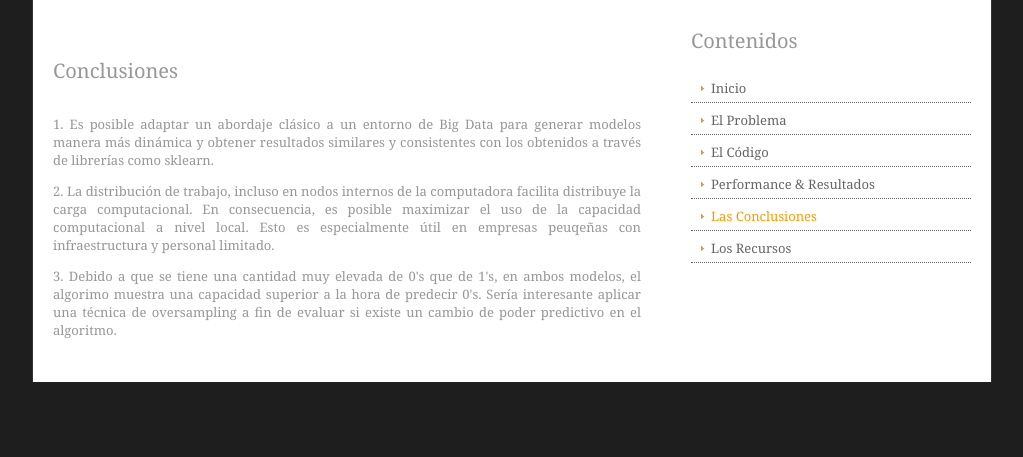
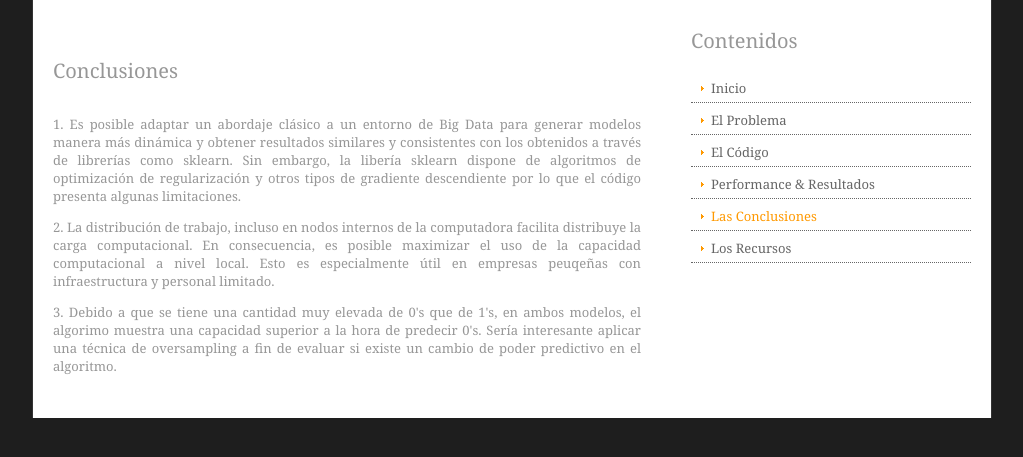
Before and after one commit to Giuliana-Barnuevo/Giuliana-Barnuevo.github.io, a plain HTML site: page conclusions.html in a window 1280 px wide. Shown: the part 199-656 px from the top of the page, without its empty margins (128-1151 px from the left). Drawn offline with Linux system fonts and the light colour scheme.

Commit message:
Update conclusions.html

```diff
--- a/conclusions.html
+++ b/conclusions.html
@@ -32,7 +32,9 @@
           <ul>
               <p style="text-align: justify">1. Es posible adaptar un abordaje clásico a un entorno de Big Data para generar modelos
               manera más dinámica y obtener resultados similares y consistentes con los obtenidos a través
-              de librerías como sklearn.
+              de librerías como sklearn. Sin embargo, la libería sklearn dispone de algoritmos de optimización de
+              regularización y otros tipos de gradiente descendiente por lo que el código presenta algunas
+              limitaciones.
               </p>
               <p style="text-align: justify">2. La distribución de trabajo, incluso en nodos internos de la computadora facilita distribuye
               la carga computacional. En consecuencia, es posible maximizar el uso de la capacidad computacional
```
